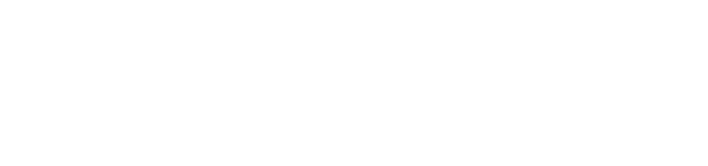
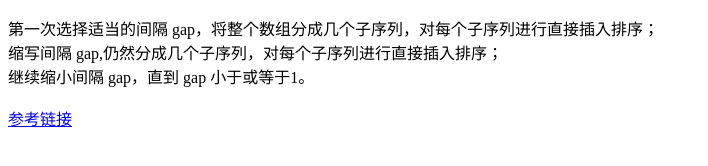
Before and after one commit to Cole-yu/Arithmetic, a plain HTML site: page 希尔排序算法.html in a window 1280 px wide. Shown: the whole page, without its empty margins (0-708 px from the left). Drawn offline with Linux system fonts and the light colour scheme.

Commit message:
小总结

```diff
--- a/希尔排序算法.html
+++ b/希尔排序算法.html
@@ -6,6 +6,16 @@
 	<meta name="keywords" content="希尔排序算法">
 </head>
 <body>
+	<p>
+		第一次选择适当的间隔 gap，将整个数组分成几个子序列，对每个子序列进行直接插入排序；
+		<br>
+		缩写间隔 gap,仍然分成几个子序列，对每个子序列进行直接插入排序；
+		<br>
+		继续缩小间隔 gap，直到 gap 小于或等于1。
+		<br>
+		<br>
+		<a target="_blank" href="https://blog.csdn.net/weixin_37818081/article/details/79202115">参考链接</a>
+	</p>
 	<script type="text/javascript">
 		var arr=[];
 		// 随机生成 10000 个在 [0,100000] 的随机数
@@ -24,9 +34,12 @@
 		        temp,
 		        gap = 1;
 		    console.time('希尔排序耗时:');
+
+		    // 1*5+1=6 6*5+1=31 31*5+1=156 156*5+1=781
 		    while(gap < len/5) {          //动态定义间隔序列
 		        gap =gap*5+1;
 		    }
+
 		    for (gap; gap > 0; gap = Math.floor(gap/5)) {
 		        for (var i = gap; i < len; i++) {
 		            temp = arr[i];
```
Also changed, not shown: 基数排序算法.html (+1 -1 lines), 快速排序算法.html (+3 -0 lines).
